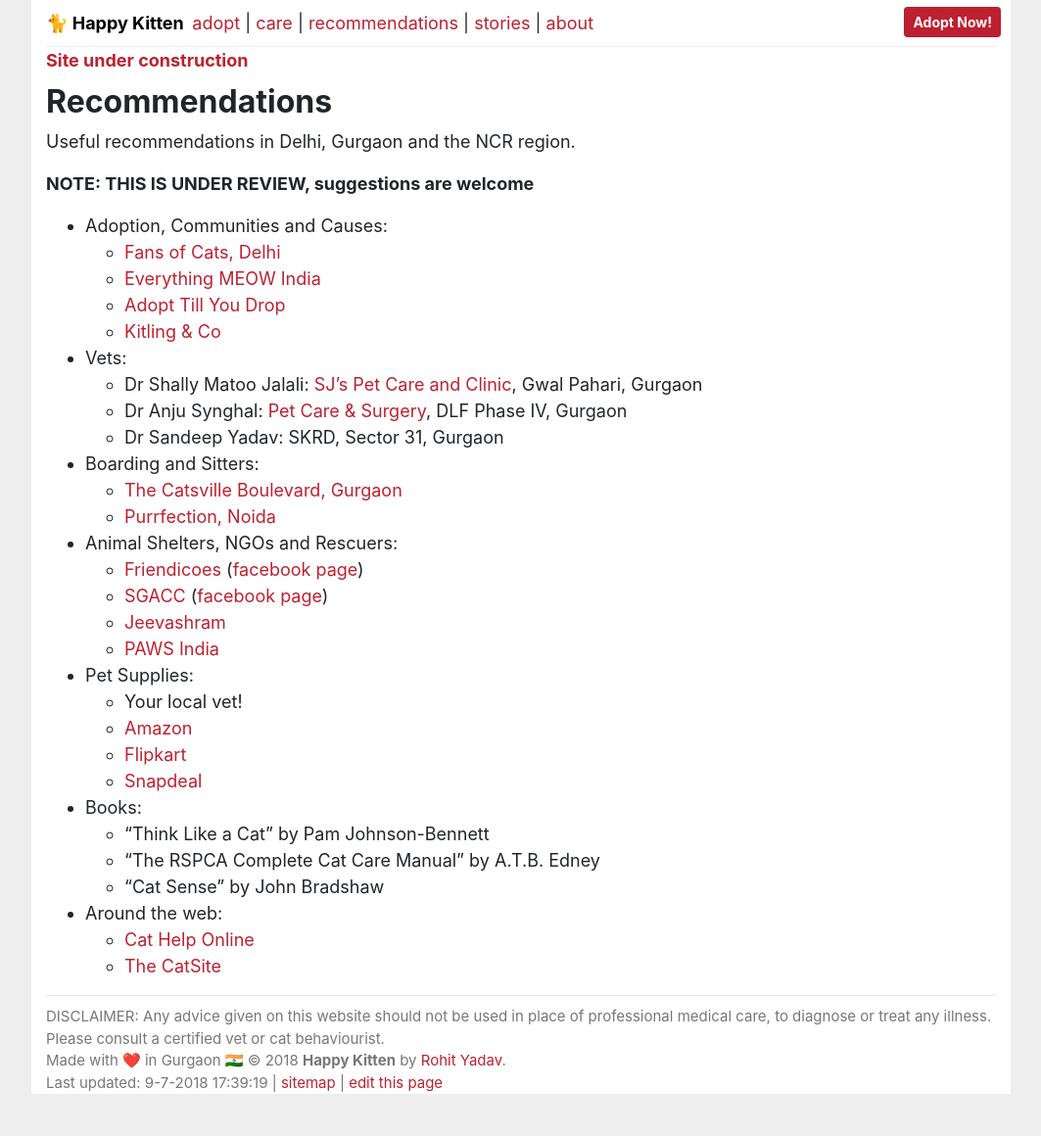
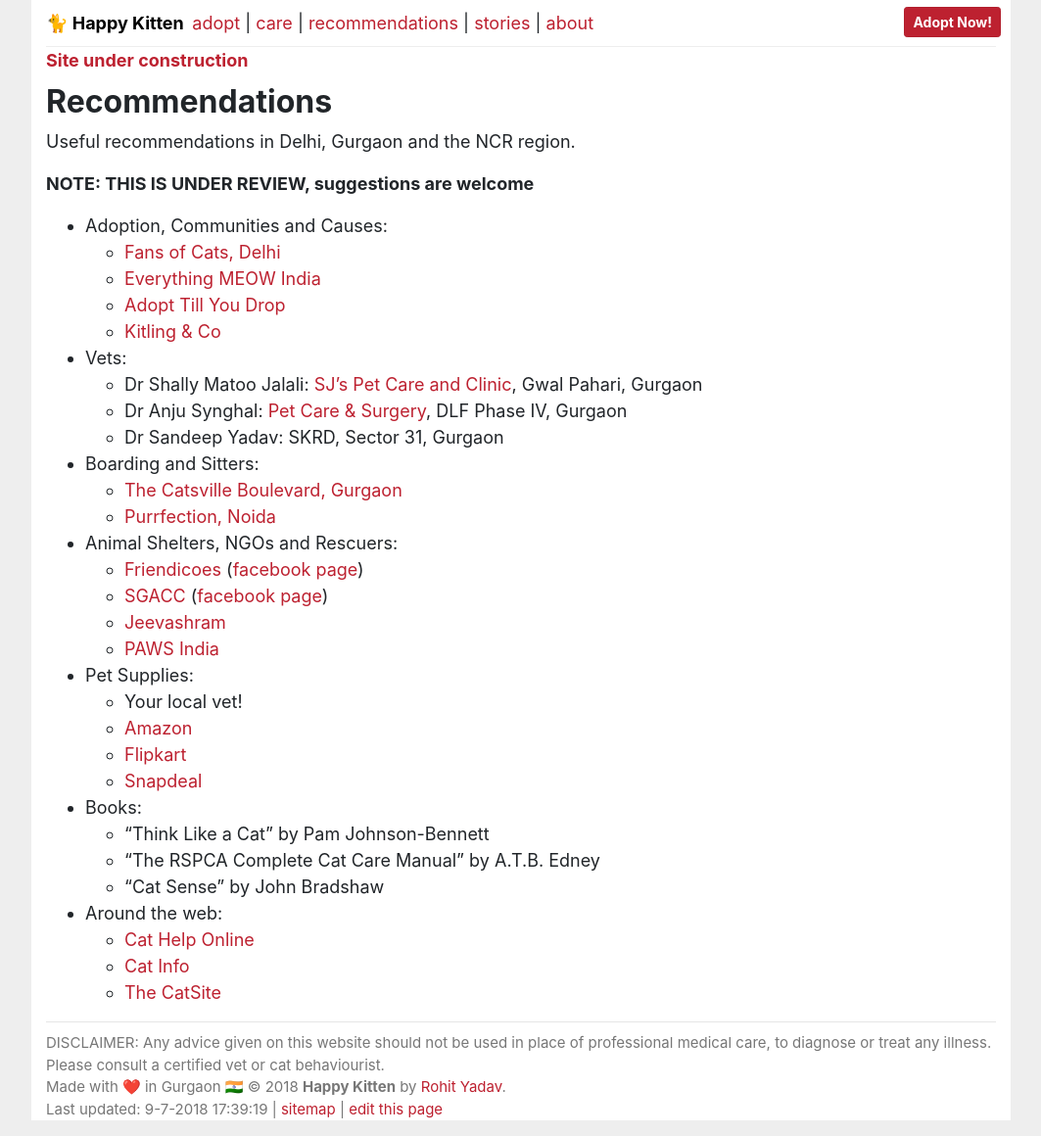
Before and after one commit to yadavcloud/happykitten, a Jekyll site: the page built from recommendations.md, in a window 1280 px wide. Shown: the whole page at 98% size, without its empty margins (108-1171 px from the left). Built offline with Jekyll 4.4.1, drawn with Linux system fonts in a browser that asks for light colours; before the commit the page ends 1133 px from its top, so only the background shows below that.

Commit message:
bookmark another new site
Signed-off-by: Rohit Yadav <rohit@yadav.cloud>

```diff
--- a/recommendations.md
+++ b/recommendations.md
@@ -35,4 +35,5 @@
     - "Cat Sense" by John Bradshaw
   - Around the web:
     - [Cat Help Online](http://www.cathelp-online.com)
+    - [Cat Info](https://catinfo.org/)
     - [The CatSite](https://thecatsite.com/forums/)
```
